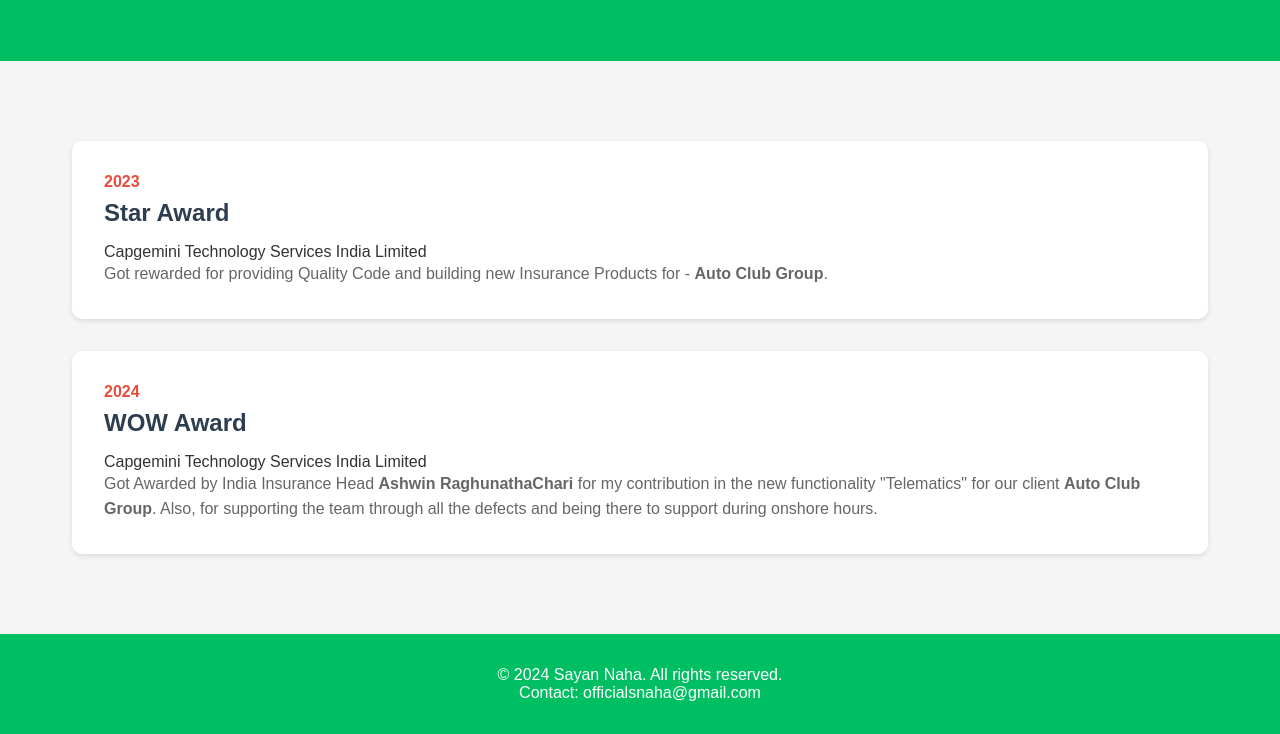
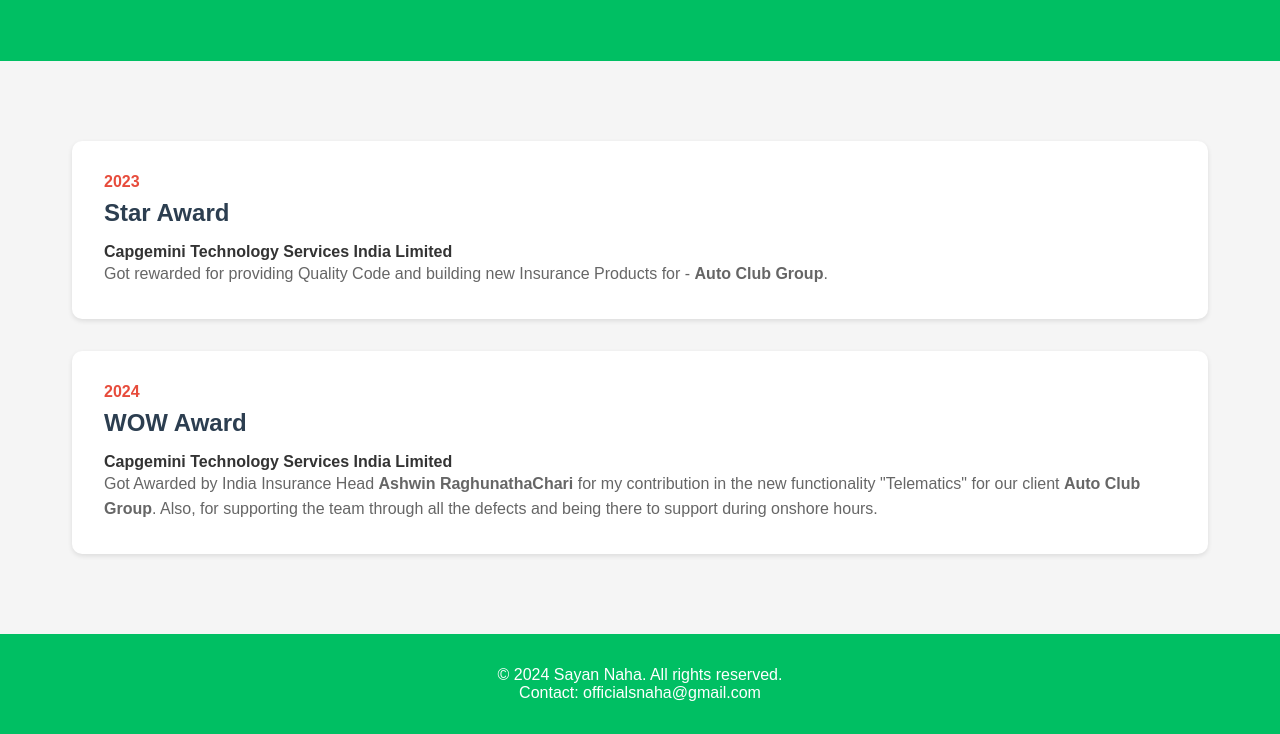
Before and after one commit to sayannaha/my-portfolio, a plain HTML site: page index.html in a window 1280 px wide. Shown: the part 122-856 px from the top of the page. Drawn offline with Linux system fonts and the light colour scheme.

Commit message:
Update index.html

```diff
--- a/index.html
+++ b/index.html
@@ -96,7 +96,7 @@
                 <div class="award-card">
                     <div class="award-year">2023</div>
                     <h2 class="award-title">Star Award</h2>
-                    <div class="award-company">Capgemini Technology Services India Limited</div>
+                    <div class="award-company"><b>Capgemini Technology Services India Limited</b></div>
                     <p class="award-description">
                         Got rewarded for providing Quality Code and building new Insurance Products for - <b>Auto Club Group</b>.
                     </p>
@@ -108,7 +108,7 @@
                 <div class="award-card">
                     <div class="award-year">2024</div>
                     <h2 class="award-title">WOW Award</h2>
-                    <div class="award-company">Capgemini Technology Services India Limited</div>
+                    <div class="award-company"><b>Capgemini Technology Services India Limited</b></div>
                     <p class="award-description">
                         Got Awarded by India Insurance Head <b>Ashwin RaghunathaChari</b> for my contribution in the new functionality "Telematics" for our client <b>Auto Club Group</b>. Also, for supporting the team through all the defects and being there to support during onshore hours.
                     </p>
```
